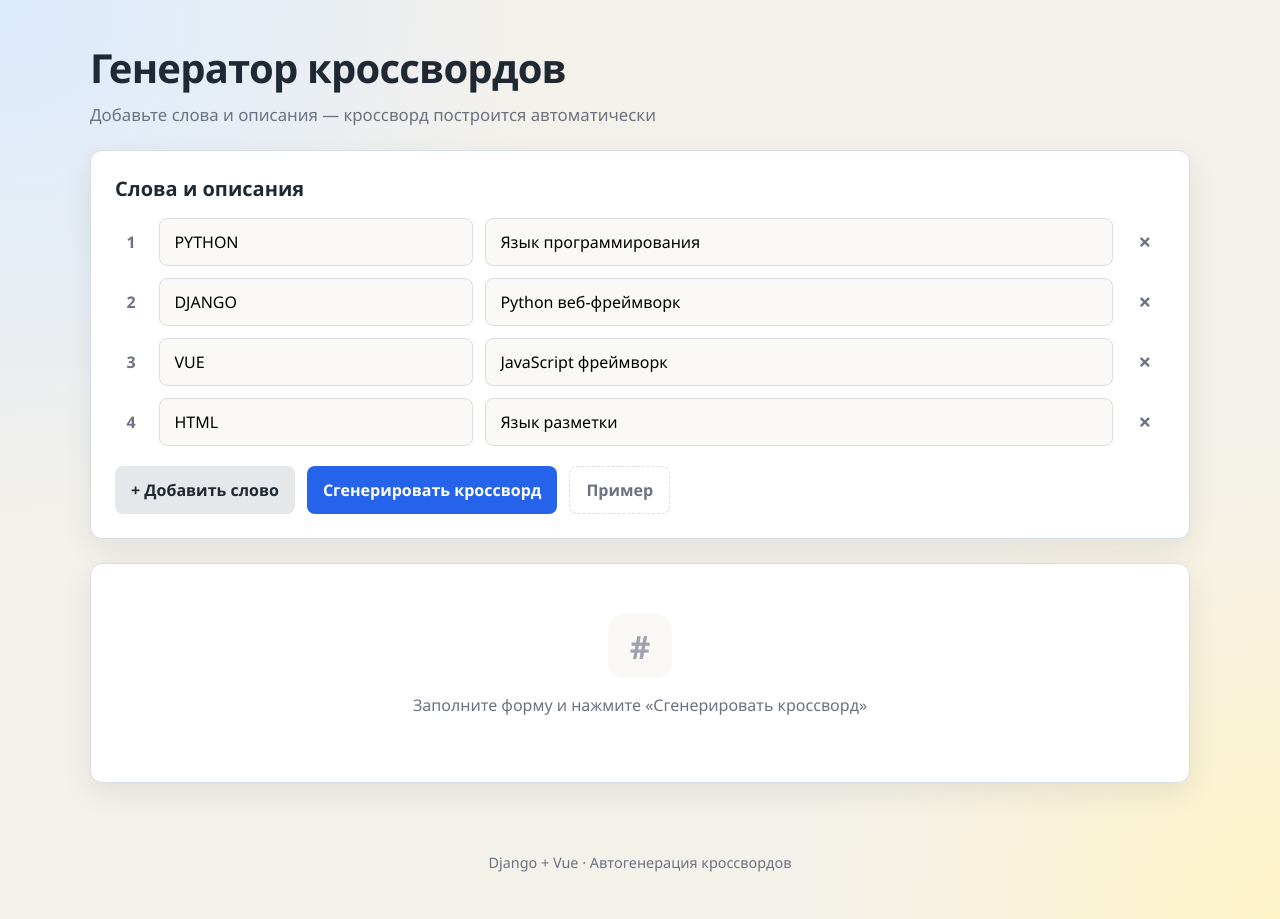
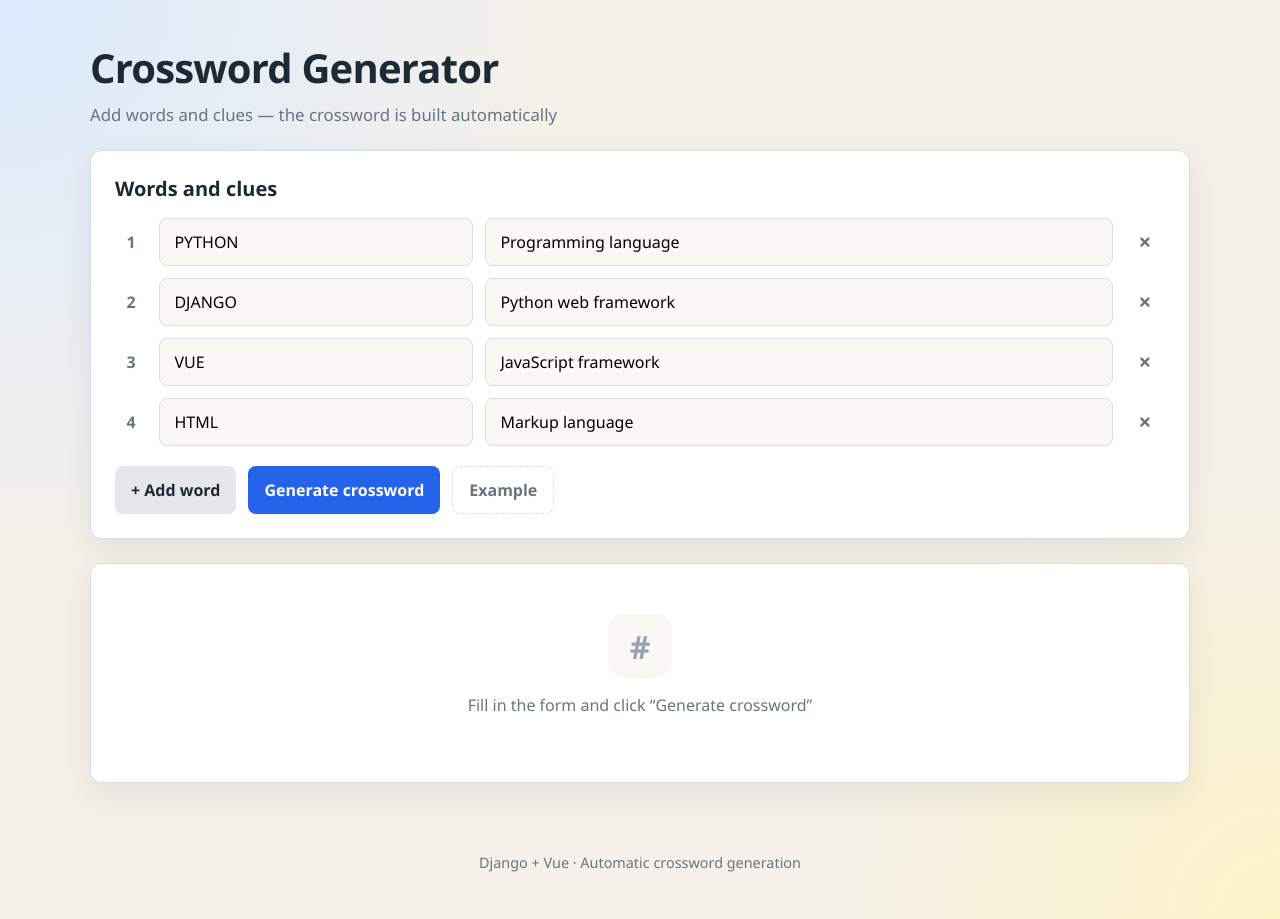
Before and after one commit to Inquisitor-ua/crossword, a Django app: page / in a window 1280 px wide. Run offline with Django 4.2, Linux system fonts and the light colour scheme.

Commit message:
Trabslation + bug fix

```diff
--- a/crossword_project/settings.py
+++ b/crossword_project/settings.py
@@ -84,8 +84,8 @@ AUTH_PASSWORD_VALIDATORS = [
     {'NAME': 'django.contrib.auth.password_validation.NumericPasswordValidator'},
 ]
 
-LANGUAGE_CODE = 'ru-ru'
-TIME_ZONE = 'Europe/Moscow'
+LANGUAGE_CODE = 'en-us'
+TIME_ZONE = 'UTC'
 USE_I18N = True
 USE_TZ = True
 
--- a/generator/views.py
+++ b/generator/views.py
@@ -27,16 +27,16 @@ def shared_crossword(request, crossword_id):
 
 def _validate_entries(entries):
     if not entries:
-        return 'Добавьте хотя бы одно слово'
+        return 'Add at least one word'
     if len(entries) < 2:
-        return 'Для генерации кроссворда нужно минимум 2 слова'
+        return 'At least 2 words are required to generate a crossword'
     for entry in entries:
         word = str(entry.get('word', '')).strip()
         clue = str(entry.get('clue', '')).strip()
         if not word or not clue:
-            return 'Каждое слово должно иметь текст и описание'
+            return 'Every word must have both text and a clue'
         if not word.replace(' ', '').isalpha():
-            return f'Слово «{word}» должно содержать только буквы'
+            return f'The word "{word}" must contain letters only'
     return None
 
 
@@ -46,7 +46,7 @@ def generate(request):
     try:
         payload = json.loads(request.body)
     except json.JSONDecodeError:
-        return JsonResponse({'error': 'Некорректный JSON'}, status=400)
+        return JsonResponse({'error': 'Invalid JSON'}, status=400)
 
     entries = payload.get('words', [])
     validation_error = _validate_entries(entries)
@@ -58,8 +58,8 @@ def generate(request):
         return JsonResponse(
             {
                 'error': (
-                    'Не удалось составить кроссворд из этих слов. '
-                    'Попробуйте добавить слова с общими буквами.'
+                    'Could not build a crossword from these words. '
+                    'Try adding words that share common letters.'
                 )
             },
             status=422,
--- a/static/css/style.css
+++ b/static/css/style.css
@@ -315,6 +315,20 @@ body {
   background: #ecfdf5;
 }
 
+.crossword-grid td.highlight {
+  background: #dbeafe;
+}
+
+.crossword-grid td.active {
+  background: #bfdbfe;
+}
+
+.grid-hint {
+  margin: 0.75rem 0 0;
+  font-size: 0.8rem;
+  color: var(--text-muted);
+}
+
 .cell-input {
   width: 100%;
   height: 100%;
@@ -333,7 +347,7 @@ body {
 .cell-input:focus {
   outline: 2px solid var(--primary);
   outline-offset: -2px;
-  background: #eff6ff;
+  background: transparent;
 }
 
 .message-complete {
--- a/static/js/app.js
+++ b/static/js/app.js
@@ -20,13 +20,16 @@ createApp({
     return {
       isSharedView: pageConfig.isSharedView,
       words: [
-        createEntry('PYTHON', 'Язык программирования'),
-        createEntry('DJANGO', 'Python веб-фреймворк'),
-        createEntry('VUE', 'JavaScript фреймворк'),
-        createEntry('HTML', 'Язык разметки'),
+        createEntry('PYTHON', 'Programming language'),
+        createEntry('DJANGO', 'Python web framework'),
+        createEntry('VUE', 'JavaScript framework'),
+        createEntry('HTML', 'Markup language'),
       ],
       crossword: null,
       userGrid: [],
+      activeRow: null,
+      activeCol: null,
+      activeDirection: 'across',
       puzzleComplete: false,
       shareUrl: '',
       copied: false,
@@ -44,6 +47,32 @@ createApp({
       const maxDim = Math.max(this.crossword.width, this.crossword.height);
       const cellSize = maxDim > 12 ? 30 : maxDim > 8 ? 36 : 42;
       return { '--cell-size': `${cellSize}px` };
+    },
+
+    activeWordCells() {
+      const cells = new Set();
+      if (!this.crossword || this.activeRow === null || this.activeCol === null) {
+        return cells;
+      }
+      if (!this.isOpenCell(this.activeRow, this.activeCol)) {
+        return cells;
+      }
+
+      const dRow = this.activeDirection === 'down' ? 1 : 0;
+      const dCol = this.activeDirection === 'across' ? 1 : 0;
+
+      cells.add(`${this.activeRow}:${this.activeCol}`);
+      for (const step of [-1, 1]) {
+        let r = this.activeRow + dRow * step;
+        let c = this.activeCol + dCol * step;
+        while (this.isOpenCell(r, c)) {
+          cells.add(`${r}:${c}`);
+          r += dRow * step;
+          c += dCol * step;
+        }
+      }
+
+      return cells;
     },
   },
 
@@ -66,12 +95,12 @@ createApp({
 
     loadSample() {
       this.words = [
-        createEntry('КОТ', 'Домашний хищник, мурлыкает'),
-        createEntry('ТОК', 'Движение электрических зарядов'),
-        createEntry('РОТ', 'Отверстие для еды'),
-        createEntry('КОРТ', 'Спортивная площадка для тенниса'),
-        createEntry('ТОН', 'Высота звука'),
-        createEntry('КОНЬ', 'Животное, на котором ездят'),
+        createEntry('CAT', 'Purring domestic predator'),
+        createEntry('ACT', 'Part of a play'),
+        createEntry('RAT', 'Rodent with a long tail'),
+        createEntry('CART', 'Wheeled container for carrying goods'),
+        createEntry('COAT', 'Outer garment for cold weather'),
+        createEntry('TACO', 'Folded Mexican dish'),
       ];
       this.error = '';
       this.success = '';
@@ -86,6 +115,9 @@ createApp({
       this.userGrid = crossword.grid.map((row) =>
         row.map((cell) => (cell.blocked ? null : ''))
       );
+      this.activeRow = null;
+      this.activeCol = null;
+      this.activeDirection = 'across';
       this.puzzleComplete = false;
     },
 
@@ -97,6 +129,15 @@ createApp({
 
       if (!cell.blocked && this.puzzleComplete) {
         classes.complete = true;
+      }
+
+      if (!cell.blocked && !this.puzzleComplete) {
+        if (this.activeWordCells.has(`${rowIndex}:${colIndex}`)) {
+          classes.highlight = true;
+        }
+        if (rowIndex === this.activeRow && colIndex === this.activeCol) {
+          classes.active = true;
+        }
       }
 
       return classes;
@@ -116,16 +157,65 @@ createApp({
       }
     },
 
-    findNextCell(rowIndex, colIndex, direction = 1) {
+    isOpenCell(rowIndex, colIndex) {
+      if (!this.crossword) {
+        return false;
+      }
       const grid = this.crossword.grid;
-      let c = colIndex + direction;
-      while (c >= 0 && c < grid[rowIndex].length) {
-        if (!grid[rowIndex][c].blocked) {
-          return { row: rowIndex, col: c };
-        }
-        c += direction;
+      const row = grid[rowIndex];
+      if (!row || colIndex < 0 || colIndex >= row.length) {
+        return false;
       }
-      return null;
+      return !row[colIndex].blocked;
+    },
+
+    // Does the cell belong to a word in the given direction (neighbour on that axis)
+    hasWordInDirection(rowIndex, colIndex, direction) {
+      const dRow = direction === 'down' ? 1 : 0;
+      const dCol = direction === 'across' ? 1 : 0;
+      return (
+        this.isOpenCell(rowIndex - dRow, colIndex - dCol) ||
+        this.isOpenCell(rowIndex + dRow, colIndex + dCol)
+      );
+    },
+
+    // Keep the current direction if it is possible, otherwise switch
+    resolveDirection(rowIndex, colIndex, preferred) {
+      const wanted = preferred || this.activeDirection;
+      if (this.hasWordInDirection(rowIndex, colIndex, wanted)) {
+        return wanted;
+      }
+      const other = wanted === 'across' ? 'down' : 'across';
+      if (this.hasWordInDirection(rowIndex, colIndex, other)) {
+        return other;
+      }
+      return wanted;
+    },
+
+    setActiveCell(rowIndex, colIndex, preferredDirection) {
+      this.activeDirection = this.resolveDirection(
+        rowIndex,
+        colIndex,
+        preferredDirection
+      );
+      this.activeRow = rowIndex;
+      this.activeCol = colIndex;
+    },
+
+    toggleDirection(rowIndex, colIndex) {
+      const other = this.activeDirection === 'across' ? 'down' : 'across';
+      if (this.hasWordInDirection(rowIndex, colIndex, other)) {
+        this.activeDirection = other;
+      }
+    },
+
+    // Neighbouring cell of the same word (without jumping over blocked cells)
+    findNextCell(rowIndex, colIndex, direction, step) {
+      const dRow = direction === 'down' ? step : 0;
+      const dCol = direction === 'across' ? step : 0;
+      const r = rowIndex + dRow;
+      const c = colIndex + dCol;
+      return this.isOpenCell(r, c) ? { row: r, col: c } : null;
     },
 
     findCellInDirection(rowIndex, colIndex, dRow, dCol) {
@@ -143,16 +233,31 @@ createApp({
       return null;
     },
 
+    onCellFocus(rowIndex, colIndex) {
+      this.setActiveCell(rowIndex, colIndex);
+    },
+
+    // Clicking the active cell again toggles the typing direction
+    onCellMouseDown(rowIndex, colIndex, event) {
+      const isFocused = document.activeElement === event.currentTarget;
+      if (isFocused && rowIndex === this.activeRow && colIndex === this.activeCol) {
+        this.toggleDirection(rowIndex, colIndex);
+      }
+    },
+
     onCellInput(rowIndex, colIndex, event) {
       const raw = event.target.value;
       const letter = normalizeLetter(raw.replace(/[^\p{L}]/gu, '').slice(-1));
       this.userGrid[rowIndex][colIndex] = letter;
       event.target.value = letter;
 
+      this.setActiveCell(rowIndex, colIndex);
+
       if (letter) {
-        const next = this.findNextCell(rowIndex, colIndex, 1);
+        const next = this.findNextCell(rowIndex, colIndex, this.activeDirection, 1);
         if (next) {
           this.focusCell(next.row, next.col);
+          this.setActiveCell(next.row, next.col, this.activeDirection);
         }
       }
 
@@ -162,26 +267,46 @@ createApp({
     onCellKeydown(event, rowIndex, colIndex) {
       const key = event.key;
       let target = null;
+      let direction = null;
+
+      if (key === ' ' || key === 'Spacebar') {
+        event.preventDefault();
+        this.toggleDirection(rowIndex, colIndex);
+        return;
+      }
 
       if (key === 'Backspace' && !this.userGrid[rowIndex][colIndex]) {
-        target = this.findNextCell(rowIndex, colIndex, -1);
+        this.setActiveCell(rowIndex, colIndex);
+        target = this.findNextCell(rowIndex, colIndex, this.activeDirection, -1);
       } else if (key === 'ArrowRight') {
         event.preventDefault();
+        direction = 'across';
         target = this.findCellInDirection(rowIndex, colIndex, 0, 1);
       } else if (key === 'ArrowLeft') {
         event.preventDefault();
+        direction = 'across';
         target = this.findCellInDirection(rowIndex, colIndex, 0, -1);
       } else if (key === 'ArrowDown') {
         event.preventDefault();
+        direction = 'down';
         target = this.findCellInDirection(rowIndex, colIndex, 1, 0);
       } else if (key === 'ArrowUp') {
         event.preventDefault();
+        direction = 'down';
         target = this.findCellInDirection(rowIndex, colIndex, -1, 0);
+      }
+
+      // An arrow along the other axis first changes the typing direction
+      if (direction && direction !== this.activeDirection) {
+        if (this.hasWordInDirection(rowIndex, colIndex, direction)) {
+          this.activeDirection = direction;
+        }
       }
 
       if (target) {
         event.preventDefault();
         this.focusCell(target.row, target.col);
+        this.setActiveCell(target.row, target.col, direction || this.activeDirection);
       }
     },
 
@@ -220,7 +345,7 @@ createApp({
       if (this.isSharedView) {
         this.success = '';
       } else {
-        this.success = `Кроссворд ${data.width}×${data.height} успешно создан. Заполните поля по подсказкам.`;
+        this.success = `Crossword ${data.width}×${data.height} created successfully. Fill in the grid using the clues.`;
       }
       this.copied = false;
     },
@@ -242,14 +367,14 @@ createApp({
         const data = await response.json();
 
         if (!response.ok) {
-          this.error = data.error || 'Кроссворд не найден';
+          this.error = data.error || 'Crossword not found';
           return;
         }
 
         this.applyWordsFromResponse(data.words);
         this.applyCrosswordResponse(data);
       } catch (err) {
-        this.error = 'Не удалось загрузить кроссворд';
+        this.error = 'Failed to load the crossword';
       } finally {
         this.loading = false;
       }
@@ -303,7 +428,7 @@ createApp({
         if (!response.ok) {
           this.crossword = null;
           this.userGrid = [];
-          this.error = data.error || 'Произошла ошибка при генерации';
+          this.error = data.error || 'An error occurred during generation';
           return;
         }
 
@@ -311,7 +436,7 @@ createApp({
       } catch (err) {
         this.crossword = null;
         this.userGrid = [];
-        this.error = 'Не удалось связаться с сервером';
+        this.error = 'Could not reach the server';
       } finally {
         this.loading = false;
       }
--- a/templates/index.html
+++ b/templates/index.html
@@ -1,9 +1,9 @@
 <!DOCTYPE html>
-<html lang="ru">
+<html lang="en">
 <head>
   <meta charset="UTF-8">
   <meta name="viewport" content="width=device-width, initial-scale=1.0">
-  <title>Генератор кроссвордов</title>
+  <title>Crossword Generator</title>
   <link rel="stylesheet" href="/static/css/style.css">
   <script src="https://unpkg.com/vue@3/dist/vue.global.prod.js"></script>
 </head>
@@ -18,20 +18,20 @@
   <div id="app">
     <header class="header">
       <div class="container">
-        <h1>{{ isSharedView ? 'Кроссворд' : 'Генератор кроссвордов' }}</h1>
+        <h1>{{ isSharedView ? 'Crossword' : 'Crossword Generator' }}</h1>
         <p class="subtitle">
           {{ isSharedView
-            ? 'Заполните поля по подсказкам'
-            : 'Добавьте слова и описания — кроссворд построится автоматически'
+            ? 'Fill in the grid using the clues'
+            : 'Add words and clues — the crossword is built automatically'
           }}
         </p>
-        <a v-if="isSharedView" href="/" class="home-link">Создать свой кроссворд</a>
+        <a v-if="isSharedView" href="/" class="home-link">Create your own crossword</a>
       </div>
     </header>
 
     <main class="container main">
       <section v-if="!isSharedView" class="panel form-panel">
-        <h2>Слова и описания</h2>
+        <h2>Words and clues</h2>
 
         <div class="word-list">
           <div
@@ -43,21 +43,21 @@
             <input
               v-model="entry.word"
               type="text"
-              placeholder="Слово"
+              placeholder="Word"
               class="input input-word"
               @keyup.enter="generate"
             >
             <input
               v-model="entry.clue"
               type="text"
-              placeholder="Описание (вопрос)"
+              placeholder="Clue (question)"
               class="input input-clue"
               @keyup.enter="generate"
             >
             <button
               type="button"
               class="btn btn-icon"
-              title="Удалить"
+              title="Remove"
               :disabled="words.length <= 1"
               @click="removeWord(index)"
             >
@@ -68,7 +68,7 @@
 
         <div class="actions">
           <button type="button" class="btn btn-secondary" @click="addWord">
-            + Добавить слово
+            + Add word
           </button>
           <button
             type="button"
@@ -76,10 +76,10 @@
             :disabled="loading"
             @click="generate"
           >
-            {{ loading ? 'Генерация...' : 'Сгенерировать кроссворд' }}
+            {{ loading ? 'Generating...' : 'Generate crossword' }}
           </button>
           <button type="button" class="btn btn-ghost" @click="loadSample">
-            Пример
+            Example
           </button>
         </div>
 
@@ -89,14 +89,14 @@
 
       <section v-if="crossword" class="panel result-panel">
         <div class="result-header">
-          <h2>Кроссворд</h2>
+          <h2>Crossword</h2>
           <span class="badge">
-            Размещено {{ crossword.placed_count }} из {{ crossword.total_words }} слов
+            Placed {{ crossword.placed_count }} of {{ crossword.total_words }} words
           </span>
         </div>
 
         <div v-if="shareUrl && !isSharedView" class="share-block">
-          <label class="share-label" for="share-url">Ссылка на кроссворд</label>
+          <label class="share-label" for="share-url">Crossword link</label>
           <div class="share-row">
             <input
               id="share-url"
@@ -107,14 +107,14 @@
               @focus="$event.target.select()"
             >
             <button type="button" class="btn btn-secondary" @click="copyShareLink">
-              {{ copied ? 'Скопировано' : 'Копировать' }}
+              {{ copied ? 'Copied' : 'Copy' }}
             </button>
           </div>
-          <p class="share-hint">Отправьте эту ссылку — кроссворд откроется у другого человека</p>
+          <p class="share-hint">Send this link — anyone can open the crossword and solve it</p>
         </div>
 
         <div v-if="puzzleComplete" class="message message-complete">
-          Поздравляем! Вы успешно разгадали кроссворд!
+          Congratulations! You solved the crossword!
         </div>
 
         <div class="crossword-layout">
@@ -141,32 +141,39 @@
                       spellcheck="false"
                       @input="onCellInput(rowIndex, colIndex, $event)"
                       @keydown="onCellKeydown($event, rowIndex, colIndex)"
+                      @focus="onCellFocus(rowIndex, colIndex)"
+                      @mousedown="onCellMouseDown(rowIndex, colIndex, $event)"
                     >
                   </td>
                 </tr>
               </tbody>
             </table>
+            <p class="grid-hint">
+              Typing goes
+              <strong>{{ activeDirection === 'down' ? 'down ↓' : 'across →' }}</strong>.
+              To switch direction: press space or click the cell again.
+            </p>
           </div>
 
           <div class="clues">
             <div class="clues-block">
-              <h3>По горизонтали</h3>
+              <h3>Across</h3>
               <ol v-if="crossword.across_clues.length">
                 <li v-for="clue in crossword.across_clues" :key="'a-' + clue.number">
                   <strong>{{ clue.number }}.</strong> {{ clue.clue }}
                 </li>
               </ol>
-              <p v-else class="empty-clues">Нет слов</p>
+              <p v-else class="empty-clues">No words</p>
             </div>
 
             <div class="clues-block">
-              <h3>По вертикали</h3>
+              <h3>Down</h3>
               <ol v-if="crossword.down_clues.length">
                 <li v-for="clue in crossword.down_clues" :key="'d-' + clue.number">
                   <strong>{{ clue.number }}.</strong> {{ clue.clue }}
                 </li>
               </ol>
-              <p v-else class="empty-clues">Нет слов</p>
+              <p v-else class="empty-clues">No words</p>
             </div>
           </div>
         </div>
@@ -174,26 +181,26 @@
 
       <section v-else-if="isSharedView && loading" class="panel placeholder-panel">
         <div class="placeholder">
-          <p>Загрузка кроссворда...</p>
+          <p>Loading crossword...</p>
         </div>
       </section>
 
       <section v-else-if="isSharedView && error" class="panel placeholder-panel">
         <p class="message message-error">{{ error }}</p>
-        <a href="/" class="home-link home-link-block">Создать свой кроссворд</a>
+        <a href="/" class="home-link home-link-block">Create your own crossword</a>
       </section>
 
       <section v-else-if="!isSharedView && !loading && !error" class="panel placeholder-panel">
         <div class="placeholder">
           <div class="placeholder-icon">#</div>
-          <p>Заполните форму и нажмите «Сгенерировать кроссворд»</p>
+          <p>Fill in the form and click “Generate crossword”</p>
         </div>
       </section>
     </main>
 
     <footer class="footer">
       <div class="container">
-        <p>Django + Vue · Автогенерация кроссвордов</p>
+        <p>Django + Vue · Automatic crossword generation</p>
       </div>
     </footer>
   </div>
```
